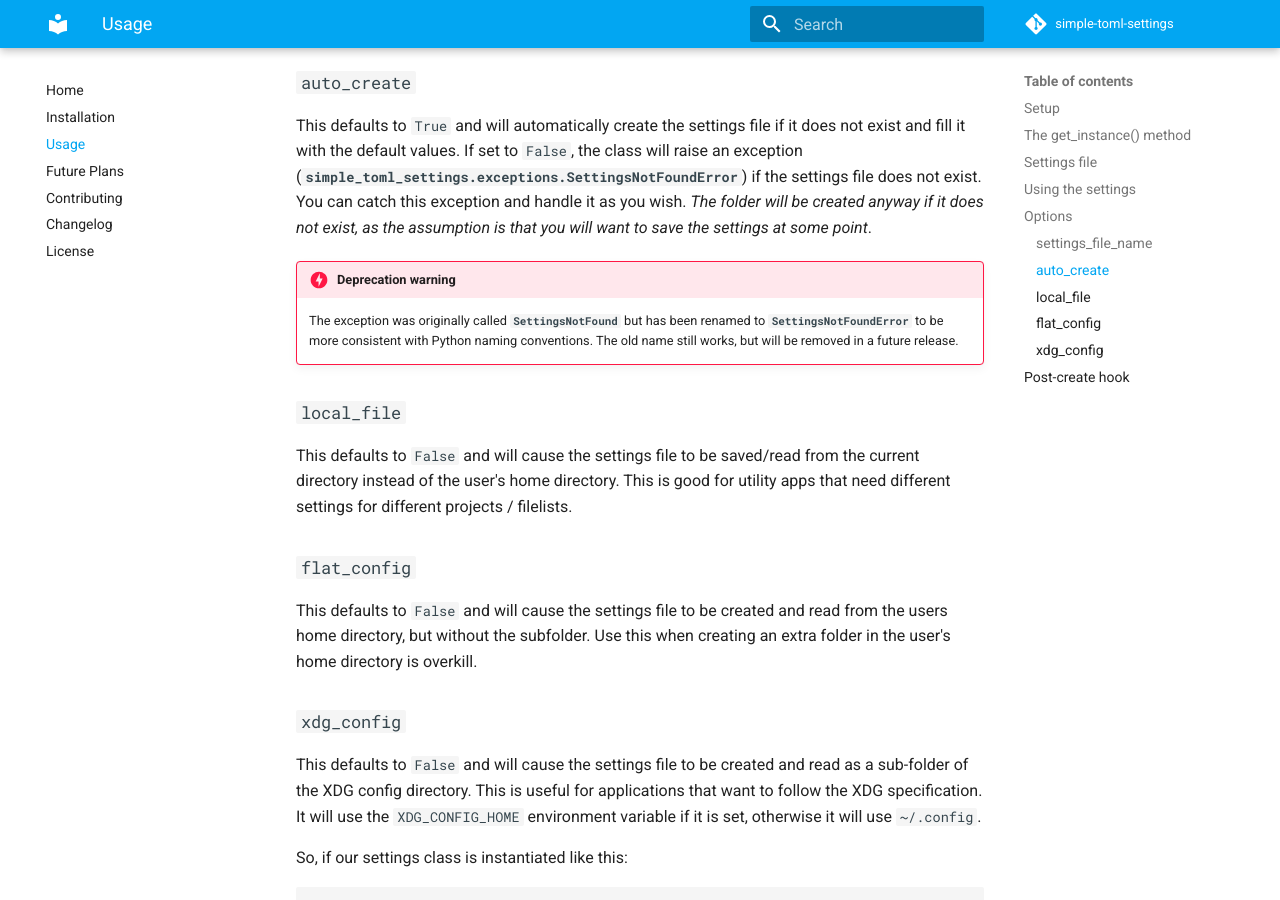
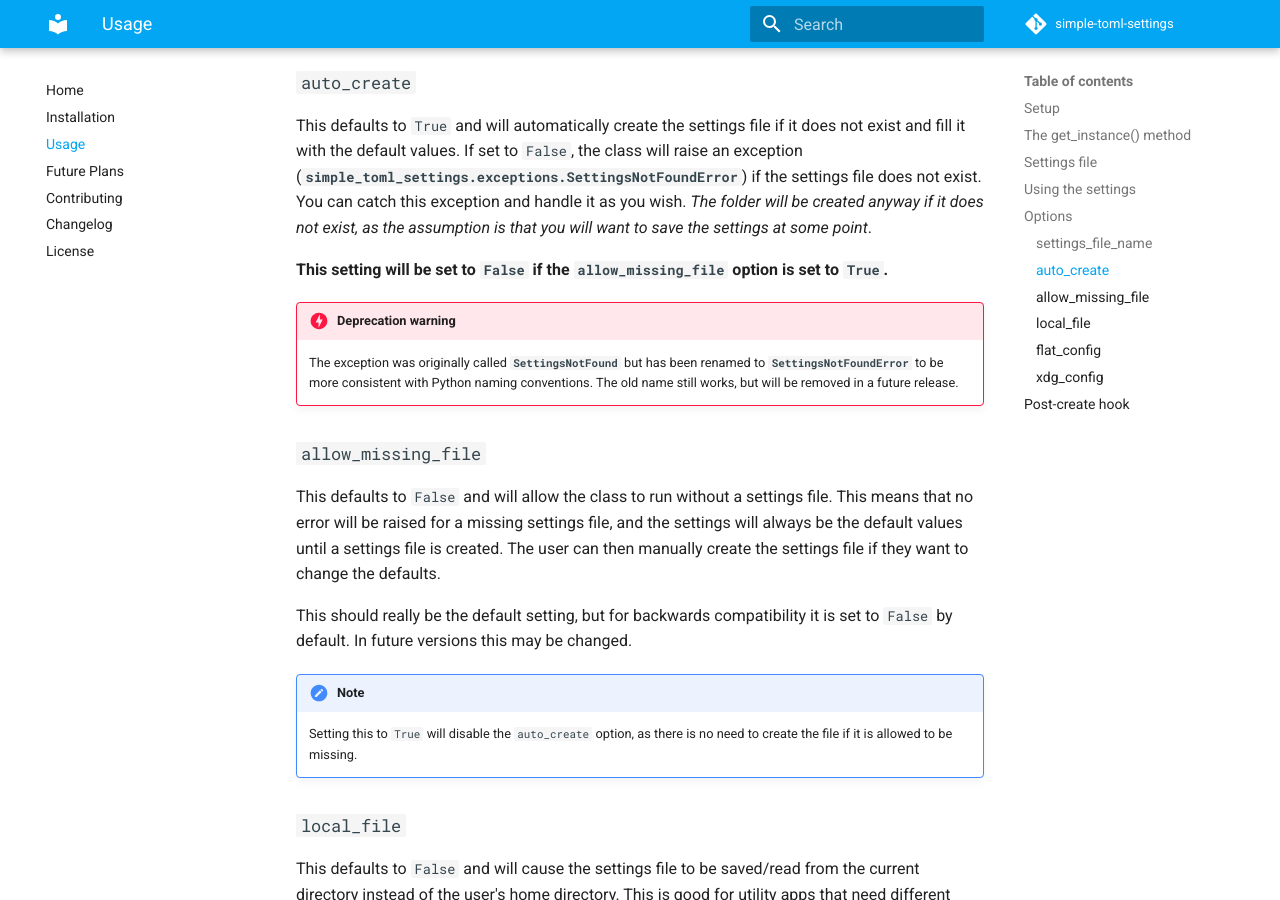
Before and after one commit to seapagan/simple-toml-settings, an MkDocs documentation site: the page built from docs/usage.md, in a window 1280 px wide and 900 px high, scrolled down 4317 px. Built offline with MkDocs 1.6.1 and Material for MkDocs 9.7.7, drawn with Linux system fonts in a browser that asks for light colours; comment, search, counter and statistics services are not loaded.

Commit message:
update Docs
Signed-off-by: Grant Ramsay <seapagan@gmail.com>

```diff
--- a/docs/usage.md
+++ b/docs/usage.md
@@ -229,12 +229,30 @@ file does not exist. You can catch this exception and handle it as you wish.
 *The folder will be created anyway if it does not exist, as the assumption is
 that you will want to save the settings at some point*.
 
+**This setting will be set to `False` if the `allow_missing_file` option is set
+to `True`.**
+
 !!! danger "Deprecation warning"
 
     The exception was originally called **`SettingsNotFound`** but has been
     renamed to **`SettingsNotFoundError`** to be more consistent with Python
     naming conventions.  The old name still works, but will be removed in a
     future release.
+
+### `allow_missing_file`
+
+This defaults to `False` and will allow the class to run without a settings
+file. This means that no error will be raised for a missing settings file, and
+the settings will always be the default values until a settings file is created.
+The user can then manually create the settings file if they want to change the
+defaults.
+
+This should really be the default setting, but for backwards compatibility it
+is set to `False` by default.  In future versions this may be changed.
+
+!!! note
+    Setting this to `True` will disable the `auto_create` option, as there is no
+    need to create the file if it is allowed to be missing.
 
 ### `local_file`
 
```
Also changed, not shown: README.md (+1 -1 lines), TODO.md (+0 -3 lines), docs/index.md (+4 -0 lines).
